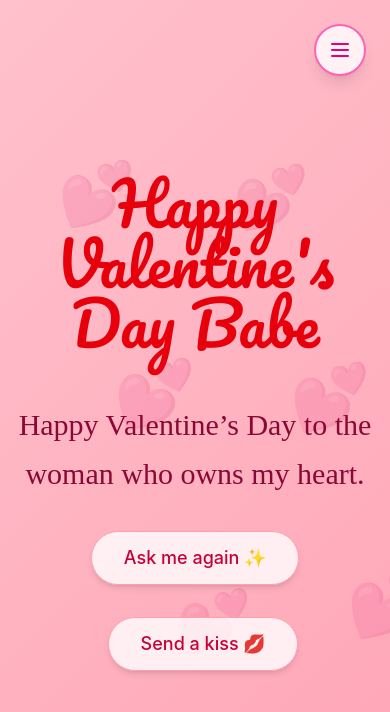
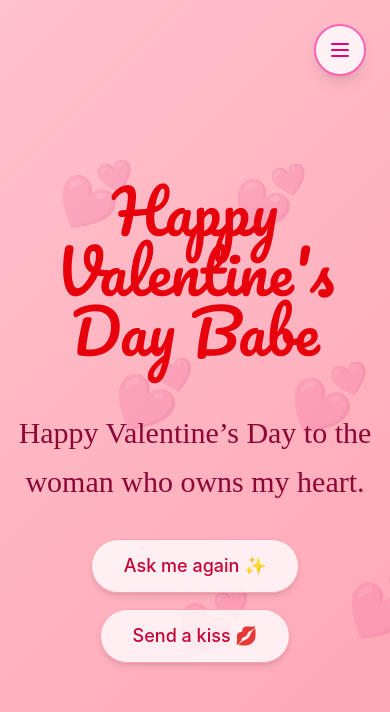
Before and after one commit to Saspian/solid-potato, a React (Vite) app: page /valentine in a window 390 px wide. Both pictures are taken after a click on the button "Yes 💖". Shown: the top 712 px of the page. Built offline with nearby package versions, Linux system fonts and the light colour scheme.

Commit message:
BugFix: Minor UI bug for mobile

```diff
--- a/src/app/page/Valentine.tsx
+++ b/src/app/page/Valentine.tsx
@@ -207,6 +207,7 @@ export default function Valentine() {
                 {getMessage()}
               </p>
 
+              <div className="flex flex-col sm:flex-row gap-4 justify-center items-center mt-8">
                 <motion.button
                   onClick={() => {
                     setResponse(null);
@@ -225,7 +226,7 @@ export default function Valentine() {
                 {response !== "no" && (
                   <motion.button
                     onClick={() => navigate("/kiss")}
-                  className="px-8 py-3 ml-4 rounded-full bg-white/80 text-rose-700 text-lg font-medium border border-rose-300 shadow-md cursor-pointer"
+                    className="px-8 py-3 rounded-full bg-white/80 text-rose-700 text-lg font-medium border border-rose-300 shadow-md cursor-pointer"
                     whileHover={{
                       scale: 1.05,
                       backgroundColor: "rgba(255, 255, 255, 0.95)",
@@ -236,6 +237,7 @@ export default function Valentine() {
                     Send a kiss 💋
                   </motion.button>
                 )}
+              </div>
             </motion.div>
           )}
         </AnimatePresence>
```
Lines whose indentation alone changed are shown as unchanged.
